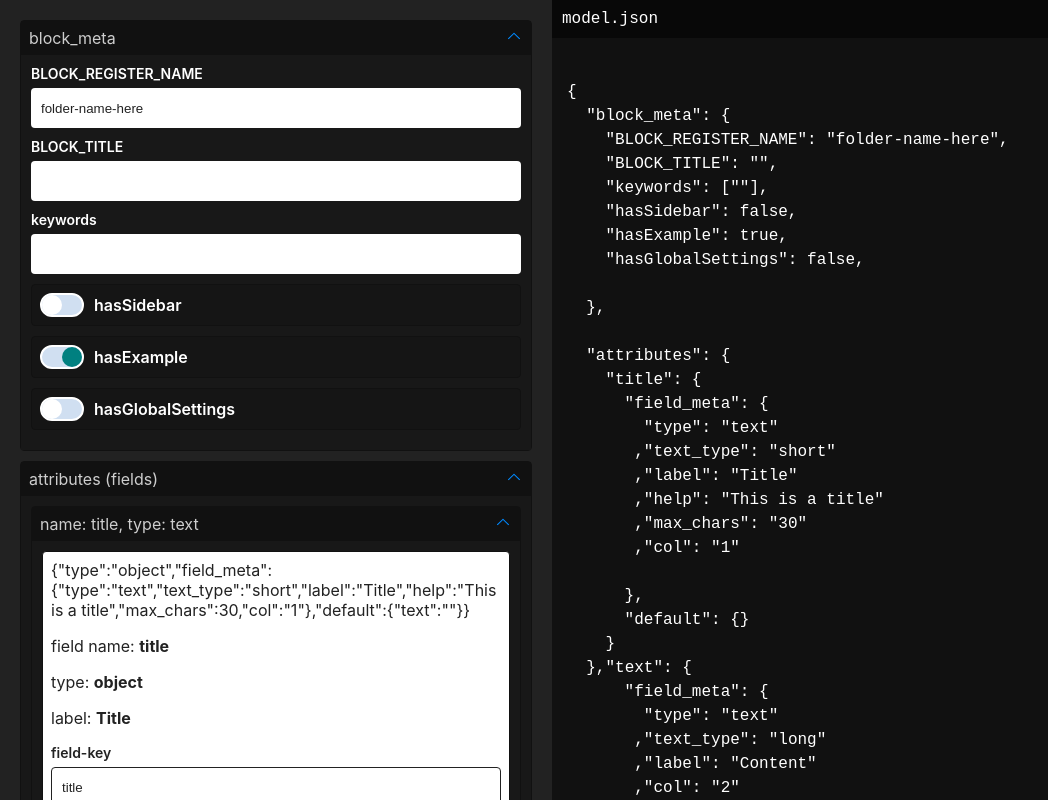
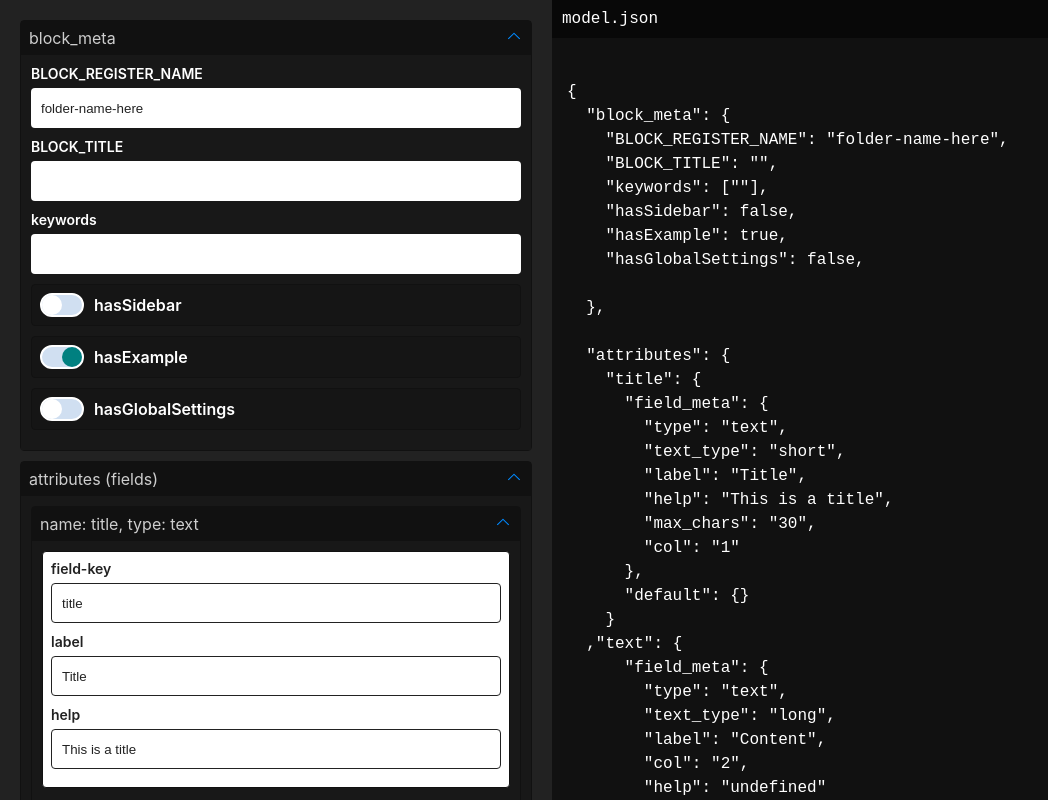
Before and after one commit to nikola-wd/theme-redone-schema-builder, a Svelte app: page / in a window 1280 px wide. Shown: the whole page, without its empty margins (0-1048 px from the left). Built offline with nearby package versions, Linux system fonts and the light colour scheme; a small style sheet from the web is missing.

Commit message:
3 files modified

```diff
--- a/src/components/Field.svelte
+++ b/src/components/Field.svelte
@@ -2,12 +2,25 @@
   label="name: {field_name},  type: {field_data.field_meta.type}"
 >
   <div class="field">
-    {JSON.stringify(field_data)}
-    <p>field name: <strong>{field_name}</strong></p>
-    <p>type: <strong>{field_data.type}</strong></p>
-    <p>label: <strong>{field_data.field_meta.label}</strong></p>
-    <InputAttr id="{id}" label="field-key" key="field_name" onlyKey />
-    <InputAttr id="{id}" label="label" key="main_data.field_meta.type" onlyKey />
+    <InputAttr
+      id="{id}"
+      label="field-key"
+      key="field_name"
+    />
+    <InputAttr
+      id="{id}"
+      label="label"
+      key="main_data"
+      key1="field_meta"
+      key2="label"
+    />
+    <InputAttr
+      id="{id}"
+      label="help"
+      key="main_data"
+      key1="field_meta"
+      key2="help"
+    />
   </div>
 </Dropdown>
 
--- a/src/components/InputAttr.svelte
+++ b/src/components/InputAttr.svelte
@@ -3,12 +3,8 @@
   <input
     type="text"
     class="input"
-    bind:value="{$attributes[id][key]}"
-    on:change="{handleUpdate}"
+    bind:value
   />
-  {id}
-  {key}
-  <!-- {JSON.stringify(value)} -->
 </div>
 
 <script>
@@ -17,15 +13,39 @@
   export let id
   export let label;
   export let key;
-  export let onlyKey = false
+  export let key1;
+  export let key2;
+
+  let value
+  if (key2) {
+    value = $attributes[id][key][key1][key2]
+    console.log('Value: ', value)
+  } else if (!key2 && key1) {
+    value = $attributes[id][key][key1]
+  }
+  else {
+    value = $attributes[id][key]
+  }
 
 
-  const handleUpdate = (e) => {
-    const coppiedAttrs = $attributes
-    coppiedAttrs[id][key] = e.target.value
+  $: {
+    if (key2) {
+      $attributes[id][key][key1][key2] = value
+    } else if (!key2 && key1) {
+      $attributes[id][key][key1] = value
+    } else {
+      $attributes[id][key] = value
+    }
+  }
 
-    $attributes = coppiedAttrs
-  }
+
+  // const handleUpdate = (e) => {
+  //   const coppiedAttrs = $attributes
+  //   console.log(e.target.value)
+  //   coppiedAttrs[id][key] = e.target.value
+
+  //   $attributes = coppiedAttrs
+  // }
 </script>
 
 <style scoped>
--- a/src/components/Schema.svelte
+++ b/src/components/Schema.svelte
@@ -36,11 +36,11 @@ $: code = `
     ${Object.keys(fields).map(field_id => `"${fields[field_id].field_name}": {
       "field_meta": {
         ${Object.entries(fields[field_id].main_data.field_meta)
-          .map(([key, val]) => `"${key}": "${val}"\n       `)}
+          .map(([key, val], propIndex) => `${propIndex !== 0 ? '\n        ' : ''}"${key}": "${val}"`)}
       },
       "default": {}
     }
-  }`)}
+  `)}
 }
 `;
 </script>
```
